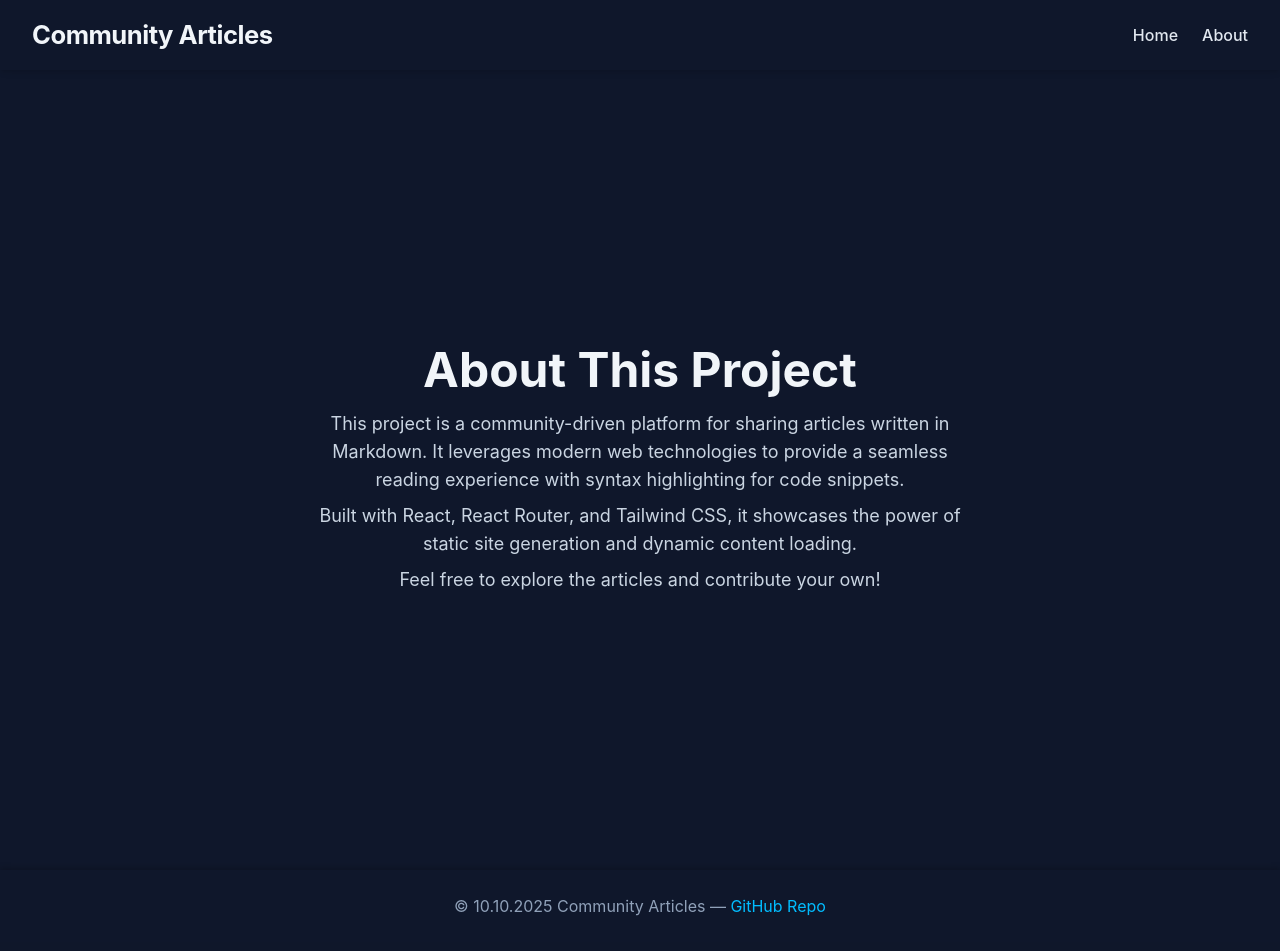
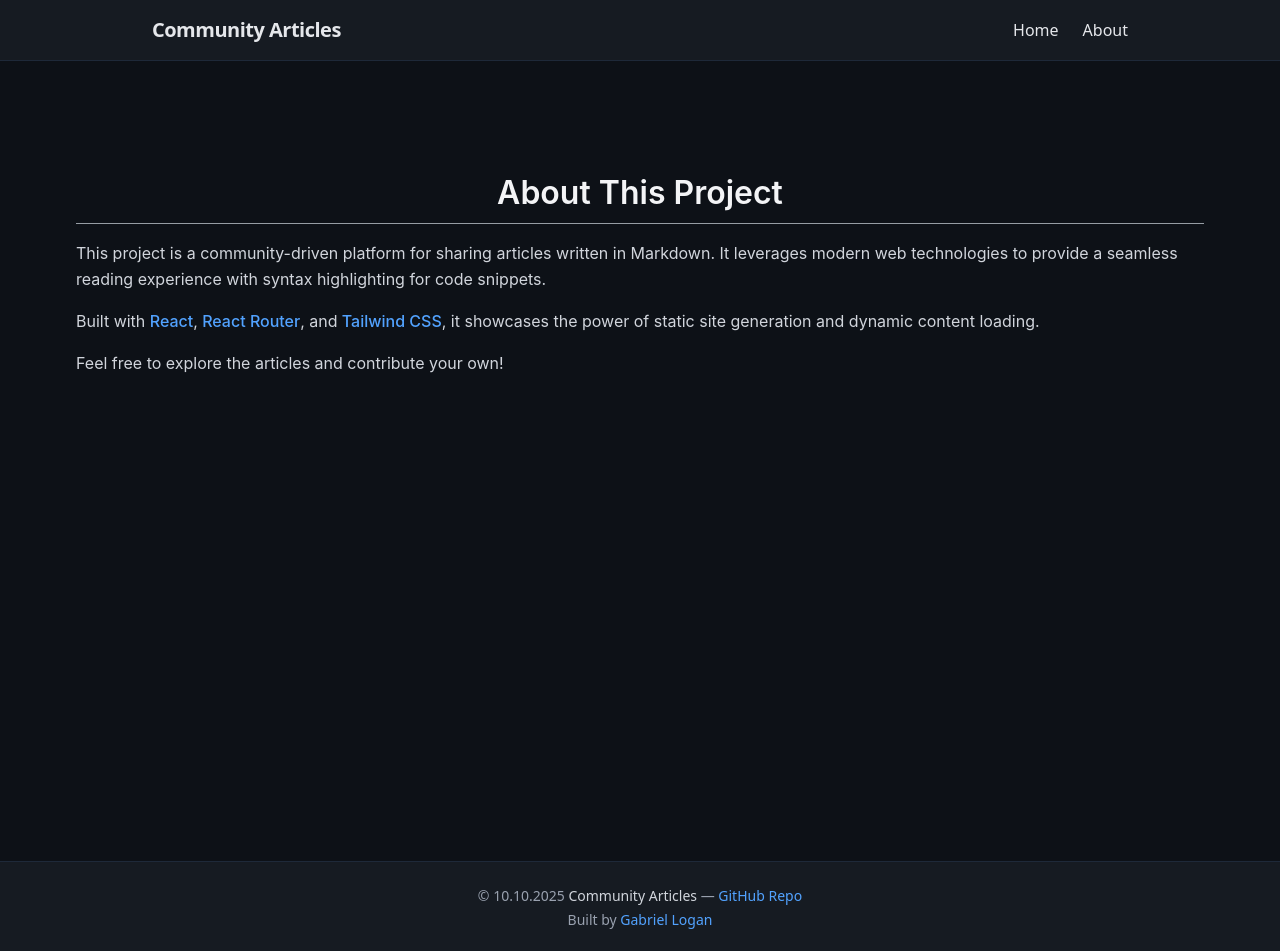
Before and after one commit to gabriel-logan/community-articles, a React (Vite) app: page /community-articles/about in a window 1280 px wide. Shown: the top 951 px of the page. Built offline with nearby package versions, Linux system fonts and the light colour scheme; what @wooorm/starry-night would draw is missing.

Commit message:
refactor: update styling and structure for Footer, Header, About, and NotFound components

```diff
--- a/src/components/Footer.tsx
+++ b/src/components/Footer.tsx
@@ -7,16 +7,29 @@ export default function Footer() {
   const currentDay = String(currentDate.getDate()).padStart(2, "0");
 
   return (
-    <footer className="bg-slate-900 py-6 text-center text-slate-400 shadow-[0_-2px_6px_rgba(0,0,0,0.2)]">
-      <p>
-        © {currentDay}.{currentMonth}.{currentYear} Community Articles —{" "}
+    <footer className="border-t border-gray-800 bg-[#161b22] py-6 text-center text-sm text-gray-400">
+      <p className="mb-1">
+        © {currentDay}.{currentMonth}.{currentYear}{" "}
+        <span className="text-gray-300">Community Articles</span> —{" "}
         <Link
           to="https://github.com/gabriel-logan/community-articles"
           target="_blank"
           rel="noopener noreferrer"
-          className="text-sky-400 no-underline hover:underline"
+          className="text-blue-400 transition-colors hover:text-blue-300"
         >
           GitHub Repo
+        </Link>
+      </p>
+
+      <p>
+        Built by{" "}
+        <Link
+          to="https://github.com/gabriel-logan"
+          target="_blank"
+          rel="noopener noreferrer"
+          className="text-blue-400 transition-colors hover:text-blue-300"
+        >
+          Gabriel Logan
         </Link>
       </p>
     </footer>
--- a/src/components/Header.tsx
+++ b/src/components/Header.tsx
@@ -2,22 +2,27 @@ import { Link } from "react-router";
 
 export default function Header() {
   return (
-    <header className="sticky top-0 z-[100] bg-slate-900 px-8 py-4 text-slate-100 shadow-md">
-      <div className="flex items-center justify-between">
-        <h1 className="text-[1.6rem] font-bold tracking-[-0.5px]">
-          <Link to="/">Community Articles</Link>
+    <header className="border-b border-gray-800 bg-[#161b22] text-gray-200">
+      <div className="mx-auto flex max-w-5xl items-center justify-between px-6 py-4">
+        <h1 className="text-xl font-semibold tracking-tight">
+          <Link
+            to="/"
+            className="transition-colors duration-200 hover:text-blue-400"
+          >
+            Community Articles
+          </Link>
         </h1>
 
         <nav className="flex gap-6">
           <Link
             to="/"
-            className="font-medium text-slate-200 no-underline transition-colors duration-200 hover:text-sky-400"
+            className="transition-colors duration-200 hover:text-blue-400"
           >
             Home
           </Link>
           <Link
             to="/about"
-            className="font-medium text-slate-200 no-underline transition-colors duration-200 hover:text-sky-400"
+            className="transition-colors duration-200 hover:text-blue-400"
           >
             About
           </Link>
--- a/src/index.css
+++ b/src/index.css
@@ -1,9 +1,19 @@
 @import "tailwindcss";
 
 body {
-  font-family: "Inter", sans-serif;
-  background-color: #0f172a;
-  color: #e2e8f0;
+  font-family:
+    ui-sans-serif,
+    system-ui,
+    -apple-system,
+    BlinkMacSystemFont,
+    "Segoe UI",
+    Roboto,
+    "Helvetica Neue",
+    Arial,
+    "Noto Sans",
+    sans-serif;
+  background-color: #0d1117;
+  color: #c9d1d9;
   margin: 0;
   padding: 0;
 }
@@ -12,6 +22,8 @@ body {
   max-width: 1192px;
   margin: 1rem auto;
   padding: 2rem;
+  background-color: #0d1117;
+  color: #c9d1d9;
 }
 
 .markdown-body pre {
--- a/src/pages/About.tsx
+++ b/src/pages/About.tsx
@@ -1,19 +1,30 @@
 export default function AboutPage() {
   return (
-    <main className="flex min-h-screen flex-col items-center justify-center bg-slate-900 px-6 text-slate-100">
-      <h1 className="mb-4 text-5xl font-bold">About This Project</h1>
-      <p className="mb-2 max-w-2xl text-center text-lg text-slate-300">
-        This project is a community-driven platform for sharing articles written
-        in Markdown. It leverages modern web technologies to provide a seamless
-        reading experience with syntax highlighting for code snippets.
-      </p>
-      <p className="mb-2 max-w-2xl text-center text-lg text-slate-300">
-        Built with React, React Router, and Tailwind CSS, it showcases the power
-        of static site generation and dynamic content loading.
-      </p>
-      <p className="max-w-2xl text-center text-lg text-slate-300">
-        Feel free to explore the articles and contribute your own!
-      </p>
+    <main className="flex min-h-screen justify-center bg-[#0d1117] px-4 py-16">
+      <article className="markdown-body w-full max-w-3xl bg-[#0d1117] text-gray-200">
+        <h1 className="mb-8 text-center text-4xl font-bold text-gray-100">
+          About This Project
+        </h1>
+
+        <p className="mb-6 leading-relaxed text-gray-300">
+          This project is a community-driven platform for sharing articles
+          written in Markdown. It leverages modern web technologies to provide a
+          seamless reading experience with syntax highlighting for code
+          snippets.
+        </p>
+
+        <p className="mb-6 leading-relaxed text-gray-300">
+          Built with <span className="font-medium text-blue-400">React</span>,
+          <span className="font-medium text-blue-400"> React Router</span>, and
+          <span className="font-medium text-blue-400"> Tailwind CSS</span>, it
+          showcases the power of static site generation and dynamic content
+          loading.
+        </p>
+
+        <p className="leading-relaxed text-gray-300">
+          Feel free to explore the articles and contribute your own!
+        </p>
+      </article>
     </main>
   );
 }
--- a/src/pages/NotFound.tsx
+++ b/src/pages/NotFound.tsx
@@ -2,12 +2,12 @@ import { Link } from "react-router";
 
 export default function NotFoundPage() {
   return (
-    <main className="flex min-h-screen flex-col items-center justify-center bg-slate-900 px-6 text-slate-100">
-      <h1 className="mb-4 text-5xl font-bold">404</h1>
-      <p className="mb-8 text-xl text-slate-400">Not Found</p>
+    <main className="flex min-h-screen flex-col items-center justify-center bg-[#0d1117] px-6 text-center text-gray-200">
+      <h1 className="mb-4 text-7xl font-extrabold text-gray-100">404</h1>
+      <p className="mb-8 text-xl text-gray-400">Page Not Found</p>
       <Link
         to="/"
-        className="rounded-md bg-sky-500 px-6 py-3 font-medium text-white transition-colors duration-200 hover:bg-sky-400"
+        className="rounded-lg bg-blue-600 px-5 py-2 font-medium text-white transition-colors duration-200 hover:bg-blue-500"
       >
         Back to Home
       </Link>
```
